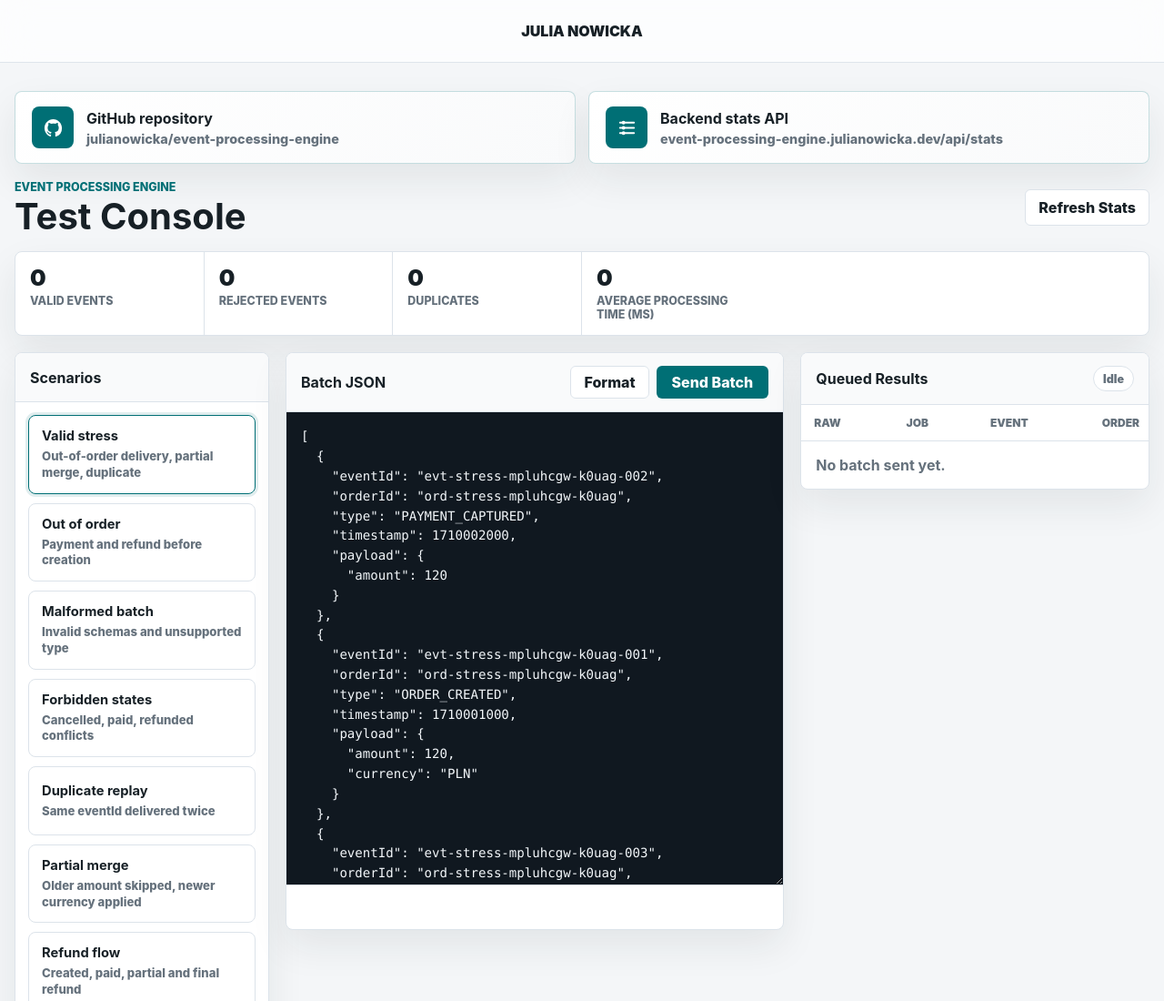
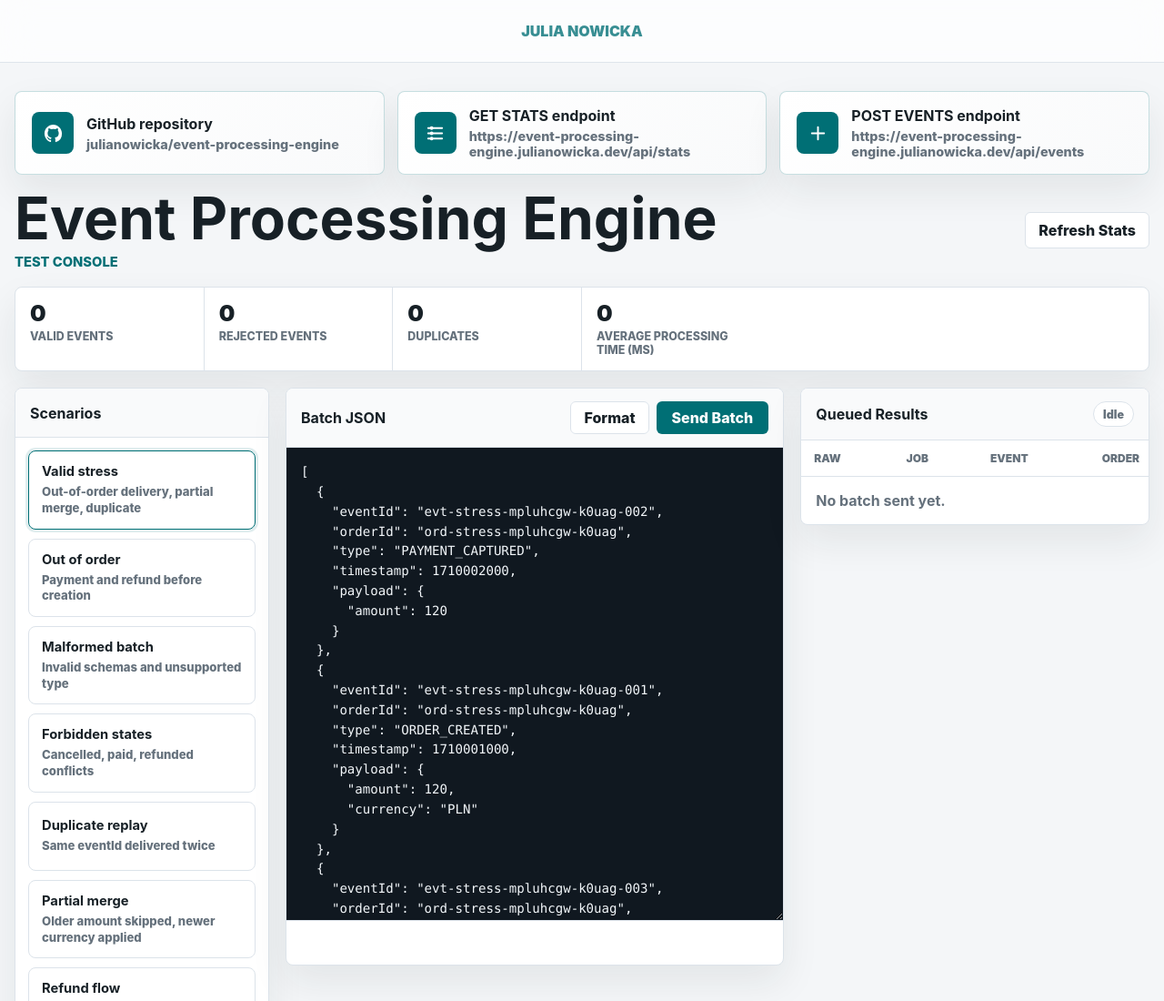
Before and after one commit to julianowicka/event-processing-engine, a website: page frontend/index.html in a window 1280 px wide. Shown: the top 1100 px of the page at 91% size. Drawn offline with Linux system fonts and the light colour scheme; no server answers.

Commit message:
feat: Improve readme and small styling fixes

```diff
--- a/frontend/index.html
+++ b/frontend/index.html
@@ -4,22 +4,18 @@
     <meta charset="utf-8" />
     <meta name="viewport" content="width=device-width, initial-scale=1" />
     <title>Event Engine Test Console</title>
-    <link rel="stylesheet" href="./styles.css?v=minimal-header-1" />
+    <link rel="stylesheet" href="./styles.css?v=endpoint-links-1" />
   </head>
   <body>
-    <nav class="site-nav" aria-label="Primary navigation">
-      <div class="site-nav-inner">
-        <div class="site-nav-row">
+    <nav class="site-nav" aria-label="Julia Nowicka homepage">
       <a
         href="https://julianowicka.dev/"
-            class="brand-link"
+        class="site-nav-link"
         target="_blank"
         rel="noreferrer"
       >
-            JULIA NOWICKA
+        <span class="brand-link">JULIA NOWICKA</span>
       </a>
-        </div>
-      </div>
     </nav>
 
     <main class="shell">
@@ -75,16 +71,43 @@
             </svg>
           </span>
           <span>
-            <strong>Backend stats API</strong>
-            <span>event-processing-engine.julianowicka.dev/api/stats</span>
+            <strong>GET STATS endpoint</strong>
+            <span>https://event-processing-engine.julianowicka.dev/api/stats</span>
+          </span>
+        </a>
+        <a
+          class="quick-link events-link"
+          href="https://event-processing-engine.julianowicka.dev/api/events"
+          target="_blank"
+          rel="noreferrer"
+        >
+          <span class="quick-link-icon" aria-hidden="true">
+            <svg
+              xmlns="http://www.w3.org/2000/svg"
+              width="24"
+              height="24"
+              viewBox="0 0 24 24"
+              fill="none"
+              stroke="currentColor"
+              stroke-width="2"
+              stroke-linecap="round"
+              stroke-linejoin="round"
+            >
+              <path d="M12 5v14"></path>
+              <path d="M5 12h14"></path>
+            </svg>
+          </span>
+          <span>
+            <strong>POST EVENTS endpoint</strong>
+            <span>https://event-processing-engine.julianowicka.dev/api/events</span>
           </span>
         </a>
       </section>
 
       <header class="topbar" id="console">
         <div>
-          <p class="eyebrow">Event Processing Engine</p>
-          <h1>Test Console</h1>
+          <h1>Event Processing Engine</h1>
+          <p class="console-label">Test Console</p>
         </div>
         <button class="ghost-button" id="refreshButton" type="button">
           Refresh Stats
@@ -478,6 +501,6 @@
       </section>
     </main>
 
-    <script src="./app.js?v=minimal-header-1"></script>
+    <script src="./app.js?v=endpoint-links-1"></script>
   </body>
 </html>
--- a/frontend/styles.css
+++ b/frontend/styles.css
@@ -95,19 +95,14 @@ textarea {
   box-shadow: var(--nav-shadow);
 }
 
-.site-nav-inner {
-  width: min(1160px, calc(100vw - 48px));
-  margin: 0 auto;
-  padding: 14px 0;
-}
-
-.site-nav-row {
+.site-nav-link {
   display: flex;
   align-items: center;
-}
-
-.site-nav-row {
   justify-content: center;
+  width: 100%;
+  min-height: 68px;
+  color: var(--text);
+  text-decoration: none;
 }
 
 .brand-link {
@@ -125,7 +120,7 @@ textarea {
   white-space: nowrap;
 }
 
-.brand-link:hover {
+.site-nav-link:hover .brand-link {
   color: var(--primary);
   opacity: 0.78;
 }
@@ -138,7 +133,7 @@ textarea {
 
 .quick-links {
   display: grid;
-  grid-template-columns: repeat(2, minmax(0, 1fr));
+  grid-template-columns: repeat(3, minmax(0, 1fr));
   gap: 14px;
   margin-bottom: 18px;
 }
@@ -211,10 +206,10 @@ textarea {
   scroll-margin-top: 96px;
 }
 
-.eyebrow {
-  margin: 0 0 5px;
+.console-label {
+  margin: 8px 0 0;
   color: var(--primary);
-  font-size: 0.78rem;
+  font-size: 0.92rem;
   font-weight: 800;
   text-transform: uppercase;
 }
@@ -226,8 +221,8 @@ h2 {
 }
 
 h1 {
-  font-size: 2.5rem;
-  line-height: 1;
+  font-size: clamp(2.7rem, 5vw, 5rem);
+  line-height: 0.95;
 }
 
 h2 {
@@ -667,6 +662,10 @@ pre {
 }
 
 @media (max-width: 1080px) {
+  .quick-links {
+    grid-template-columns: 1fr;
+  }
+
   .metrics {
     grid-template-columns: repeat(3, minmax(0, 1fr));
   }
@@ -712,9 +711,8 @@ pre {
 }
 
 @media (max-width: 680px) {
-  .site-nav-inner {
-    width: min(100vw - 20px, 720px);
-    padding: 12px 0;
+  .site-nav-link {
+    min-height: 62px;
   }
 
   .brand-link {
@@ -724,10 +722,6 @@ pre {
   .shell {
     width: min(100vw - 20px, 720px);
     padding: 84px 0 18px;
-  }
-
-  .quick-links {
-    grid-template-columns: 1fr;
   }
 
   .quick-link {
@@ -746,7 +740,7 @@ pre {
   }
 
   h1 {
-    font-size: 2rem;
+    font-size: 2.6rem;
   }
 
   .metrics {
```
Also changed, not shown: README.md. Lines whose indentation alone changed are shown as unchanged.
